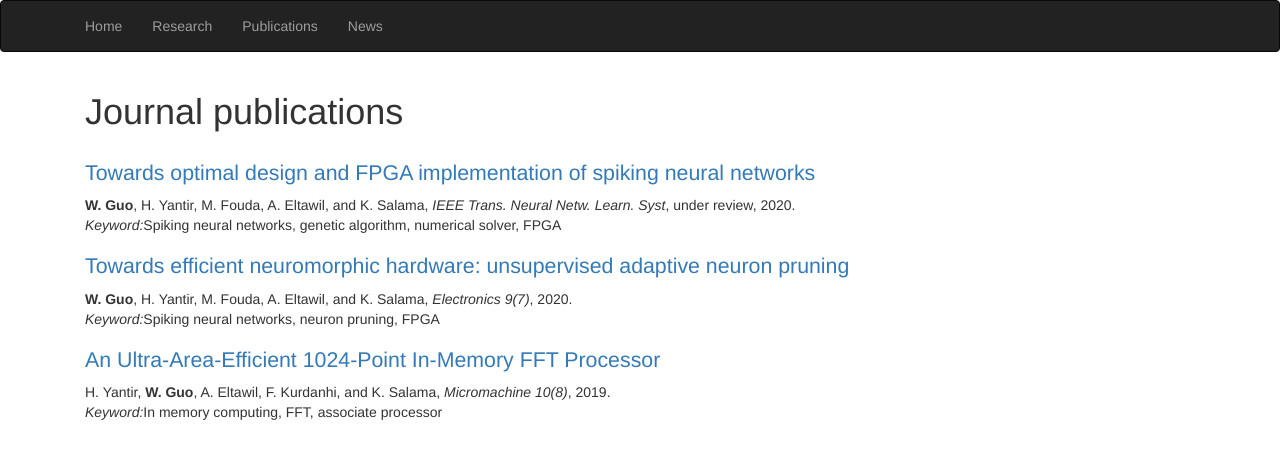
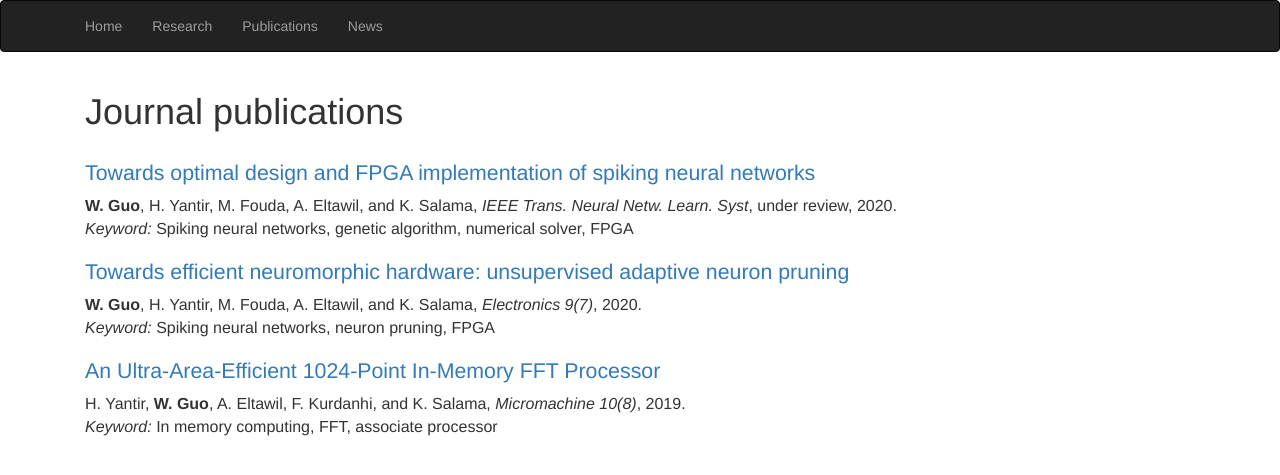
Before and after one commit to Wenzheguo/Wenzheguo.github.io, a Jekyll site: the page built from Publications/index.html, in a window 1280 px wide. Shown: the top 475 px of the page. Built offline with Jekyll 4.4.1, drawn with Linux system fonts in a browser that asks for light colours.

Commit message:
Update index.html

```diff
--- a/Publications/index.html
+++ b/Publications/index.html
@@ -8,18 +8,18 @@ title: Publications
     <div class="row">
         <div class="col-md-10">
             <h2 style="font-size:16pt;"><a href="">Towards optimal design and FPGA implementation of spiking neural networks</a></h2>
-            <p><strong>W. Guo</strong>, H. Yantir, M. Fouda, A. Eltawil, and K. Salama, <i>IEEE Trans. Neural Netw. Learn. Syst</i>, under review, 2020.<br>
-            <i>Keyword:</i>Spiking neural networks, genetic algorithm, numerical solver, FPGA
+            <p style="font-size:12pt;"><strong>W. Guo</strong>, H. Yantir, M. Fouda, A. Eltawil, and K. Salama, <i>IEEE Trans. Neural Netw. Learn. Syst</i>, under review, 2020.<br>
+            <i>Keyword:</i> Spiking neural networks, genetic algorithm, numerical solver, FPGA
             </p>
 
             <h2 style="font-size:16pt;"><a href="https://www.mdpi.com/2079-9292/9/7/1059">Towards efficient neuromorphic hardware: unsupervised adaptive neuron pruning</a></h2>
-            <p><strong>W. Guo</strong>, H. Yantir, M. Fouda, A. Eltawil, and K. Salama, <i>Electronics 9(7)</i>, 2020.<br>
-            <i>Keyword:</i>Spiking neural networks, neuron pruning, FPGA
+            <p style="font-size:12pt;"><strong>W. Guo</strong>, H. Yantir, M. Fouda, A. Eltawil, and K. Salama, <i>Electronics 9(7)</i>, 2020.<br>
+            <i>Keyword:</i> Spiking neural networks, neuron pruning, FPGA
             </p>
 
             <h2 style="font-size:16pt;"><a href="https://www.mdpi.com/2072-666X/10/8/509">An Ultra-Area-Efficient 1024-Point In-Memory FFT Processor</a></h2>
-            <p>H. Yantir, <strong>W. Guo</strong>, A. Eltawil, F. Kurdanhi, and K. Salama, <i>Micromachine 10(8)</i>, 2019.<br>
-            <i>Keyword:</i>In memory computing, FFT, associate processor
+            <p style="font-size:12pt;">H. Yantir, <strong>W. Guo</strong>, A. Eltawil, F. Kurdanhi, and K. Salama, <i>Micromachine 10(8)</i>, 2019.<br>
+            <i>Keyword:</i> In memory computing, FFT, associate processor
             </p>
 
         </div>
```
